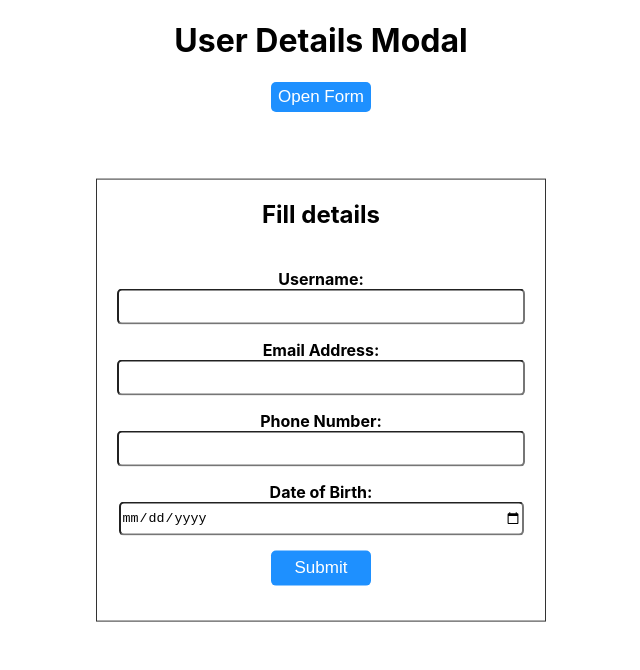
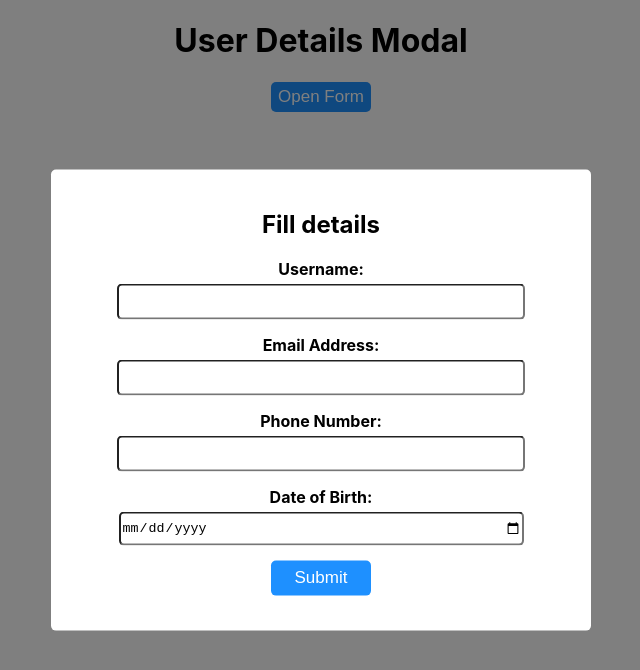
Before and after one commit to vinthis45/ModalForm, a React (Create React App) app in the folder xmodal/: page / in a window 1280 px wide. Both pictures are taken after a click on the button "Open Form". Shown: the top 670 px of the page, without its empty margins (319-959 px from the left). Built offline with nearby package versions, Linux system fonts and the light colour scheme.

Commit message:
final commit

```diff
--- a/xmodal/src/App.js
+++ b/xmodal/src/App.js
@@ -1,29 +1,22 @@
 
-import React, { useState, useEffect } from "react";
+import React, { useState } from "react";
 import Modal from "./Components/Modal/Modal";
-import "./App.css"
-
+import "./App.css";
 
 function App() {
-
-  const [modal, setModal] = useState(false);
+  const [isModalOpen, setIsModalOpen] = useState(false);
 
   const handleFormToggle = () => {
-    setModal(!modal);
+    setIsModalOpen(true);
   };
 
   return (
     <div className="App">
       <h1>User Details Modal</h1>
-      <button className='btn-modal' onClick={handleFormToggle}>Open Form</button>
-
-      {modal &&
-        <div className="modal-overlay">
-          <Modal />
-        </div>
-
-      }
-
+      <button className="btn-modal" onClick={handleFormToggle}>
+        Open Form
+      </button>
+      {isModalOpen && <Modal isModalOpen={isModalOpen} setIsModalOpen={setIsModalOpen} />}
     </div>
   );
 }
--- a/xmodal/src/Components/Modal/Modal.css
+++ b/xmodal/src/Components/Modal/Modal.css
@@ -1,35 +1,74 @@
+.modal {
+    display: none;
+    position: fixed;
+    top: 0;
+    left: 0;
+    width: 100%;
+    height: 100%;
+    background: rgba(0, 0, 0, 0.5);
+    justify-content: center;
+    align-items: center;
+}
 
-.modal{
-    border: 1px solid #333;
+.modal-overlay {
+    display: none;
+    position: fixed;
+    top: 0;
+    left: 0;
+    width: 100%;
+    height: 100%;
+    background: rgba(0, 0, 0, 0.5);
+    z-index: 1;
+}
+
+.modal.open .modal-overlay {
+    display: block;
+}
+
+.modal.open {
+    display: flex;
+}
+
+.modal-content {
     position: absolute;
     top: 50%;
     left: 50%;
     transform: translateX(-50%) translateY(-50%);
-}
-
-
-form{
     display: flex;
     flex-direction: column;
     align-items: center;
     justify-content: center;
     padding: 20px;
+    background-color: white;
+    border-radius: 5px;
+    width: 500px;
 
 }
 
-input{
+form {
+    display: flex;
+    flex-direction: column;
+    align-items: center;
+    justify-content: center;
+}
+
+label{
+    margin-bottom: 5px;
+}
+
+input {
     margin-bottom: 15px;
     width: 400px;
     height: 30px;
     border-radius: 5px;
 }
 
-.submit-button{
+.submit-button {
     width: 100px;
     height: 35px;
     font-size: 17px;
     color: white;
-    background-color:dodgerblue ;
+    background-color: dodgerblue;
     border: none;
     border-radius: 5px;
 }
--- a/xmodal/src/Components/Modal/Modal.js
+++ b/xmodal/src/Components/Modal/Modal.js
@@ -1,19 +1,20 @@
-import React, { useState } from 'react'
-import './Modal.css'
+import React, { useState } from 'react';
+import './Modal.css';
 
-export default function Modal() {
-
-    const [username, setUsername] = useState("")
-    const [email, setEmail] = useState("")
-    const [phone, setPhone] = useState("")
-    const [dob, setDob] = useState("")
+export default function Modal({ isModalOpen, setIsModalOpen }) {
+    const [username, setUsername] = useState('');
+    const [email, setEmail] = useState('');
+    const [phone, setPhone] = useState('');
+    const [dob, setDob] = useState('');
 
     const handleSubmit = (e) => {
         e.preventDefault();
 
-        if(phone.length !== 10){
-            alert("Invalid phone number. Please enter a 10-digit phone number.")
+        if (phone.length !== 10) {
+            alert('Invalid phone number. Please enter a 10-digit phone number.');
+            return;
         }
+
         const currentDate = new Date();
         const enteredDate = new Date(dob);
 
@@ -22,66 +23,52 @@ export default function Modal() {
             return;
         }
 
-        setUsername("");
-        setEmail("");
-        setPhone("");
-        setDob("");
-    }
+        setUsername('');
+        setEmail('');
+        setPhone('');
+        setDob('');
+        setIsModalOpen(false);
+    };
+
     const handleEmailChange = (e) => {
         const inputValue = e.target.value;
         setEmail(inputValue);
         if (!inputValue.includes('@')) {
-            e.target.setCustomValidity("Please include an '@' in the email address.");
+            e.target.setCustomValidity(`Please include an '@' in the email address. '${inputValue}' is missing an '@'.`);
         } else {
-            e.target.setCustomValidity("");
+            e.target.setCustomValidity('');
         }
-    }
+    };
 
-    const handlePhoneNumberChange= (e) => {
+    const handlePhoneNumberChange = (e) => {
         const inputVal = e.target.value;
         setPhone(inputVal);
+    };
 
-    }
+    const handleModalClick = (e) => {
+        e.stopPropagation();
+    };
 
     return (
+        <>
+            <div className={`modal ${isModalOpen ? 'open' : ''}`} onClick={() => setIsModalOpen(false)}>
 
-        <div className='modal'>
+                <div className="modal-content" onClick={handleModalClick}>
                     <h2>Fill details</h2>
-            <div className='modal-content'>
                     <form onSubmit={handleSubmit}>
                         <label htmlFor='username'><strong>Username:</strong></label>
-                    <input onChange={(e) => setUsername(e.target.value)}
-                        id='username'
-                        name='username'
-                        value={username}
-                        required />
+                        <input onChange={(e) => setUsername(e.target.value)} id='username' name='username' value={username} required />
                         <label htmlFor='email'><strong>Email Address:</strong></label>
-                    <input
-                        onChange={handleEmailChange}
-                        id='email'
-                        name='email'
-                        type='email'
-                        value={email}
-                        required />
+                        <input onChange={handleEmailChange} id='email' name='email' type='email' value={email} required />
                         <label htmlFor='phone'><strong>Phone Number:</strong></label>
-                    <input
-                        onChange={handlePhoneNumberChange}
-                        id='phone'
-                        name='phone'
-                        value={phone}
-                        required />
+                        <input onChange={handlePhoneNumberChange} id='phone' name='phone' value={phone} required />
                         <label htmlFor='dob'><strong>Date of Birth:</strong></label>
-                    <input
-                        onChange={(e) => setDob(e.target.value)}
-                        id='dob'
-                        name='dob'
-                        type='date'
-                        value={dob}
-                        required />
+                        <input onChange={(e) => setDob(e.target.value)} id='dob' name='dob' type='date' value={dob} required />
                         <input type='submit' value='Submit' className='submit-button' />
                     </form>
                 </div>
-
             </div>
-    )
+            <div className={`modal-overlay ${isModalOpen ? 'open' : ''}`} onClick={() => setIsModalOpen(false)} />
+        </>
+    );
 }
```
Lines whose indentation alone changed are shown as unchanged.
